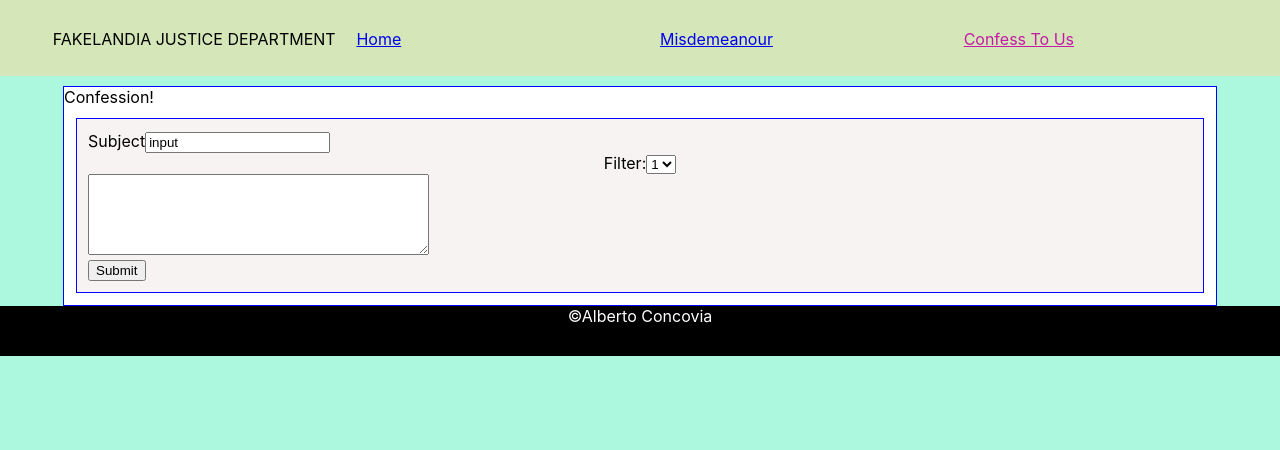
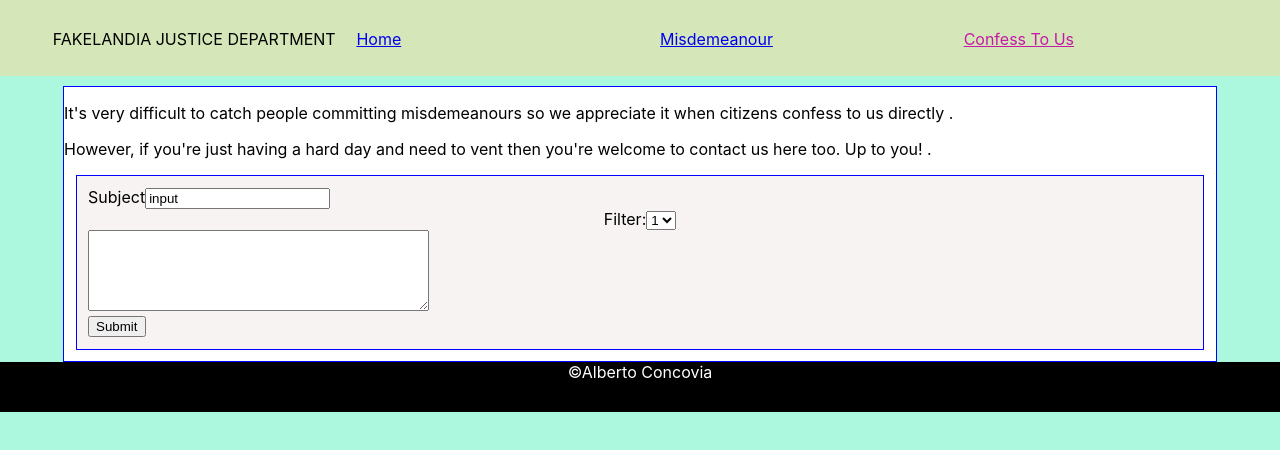
Before and after one commit to AlbertoConcovia/router-justice-for-fakelandia, a React (Create React App) app: page /Confession in a window 1280 px wide. Shown: the top 450 px of the page. Built offline with nearby package versions, Linux system fonts and the light colour scheme.

Commit message:
Activity 3 - Form.js - Text description added

```diff
--- a/src/components/pages/Confession.js
+++ b/src/components/pages/Confession.js
@@ -1,9 +1,19 @@
 import Form from "../form/Form";
 
-const Confession = () =>
-<div className="confession-container">
-    Confession!
-    <Form/>
-</div>;
+const Confession = () => (
+  <div className="confession-container">
+    <article className="film-item">
+      <p>
+        It's very difficult to catch people committing misdemeanours so we
+        appreciate it when citizens confess to us directly .
+      </p>
+      <p>
+        However, if you're just having a hard day and need to vent then you're
+        welcome to contact us here too. Up to you! .
+      </p>
+    </article>
+    <Form />
+  </div>
+);
 
 export default Confession;
```
